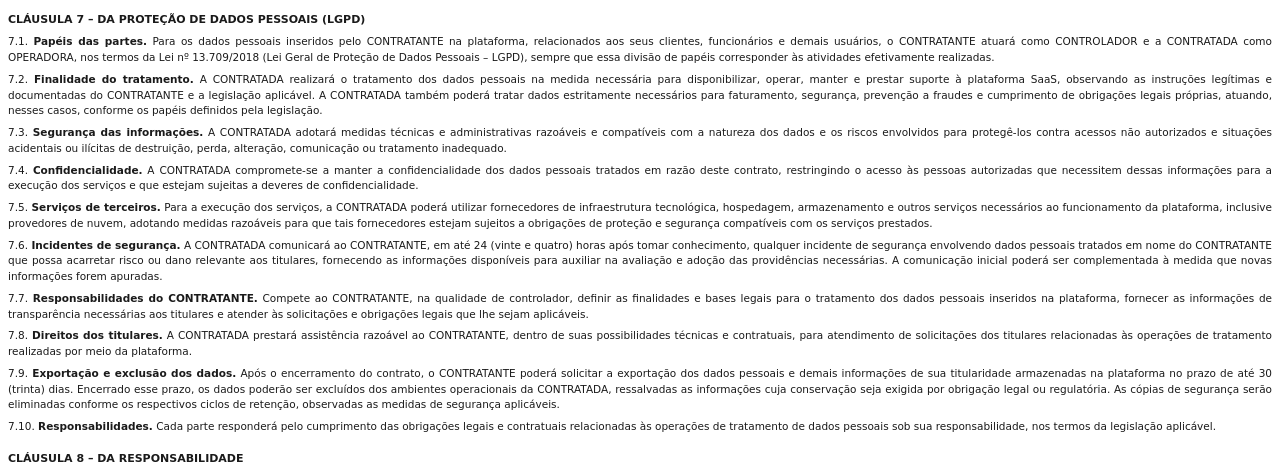
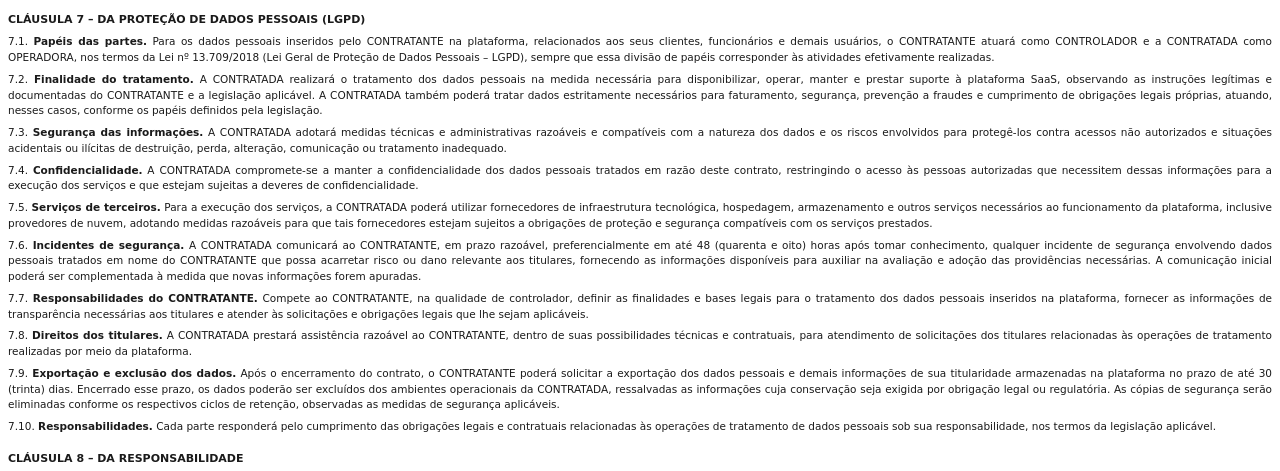
Before and after one commit to AdrianoBianchiCros/Barbearia, a Laravel app: template api/resources/views/contratos/prestacao-servico.blade.php in a window 1280 px wide. Shown: the part 972-1443 px from the top of the page. Run offline with Laravel 12, Linux system fonts and the light colour scheme; the template is opened without the code that fills it: most values are stand-ins (such as "Sample title", 1, 10 or a date in 2020).

Commit message:
Contrato: aviso de incidente em prazo razoável, preferencialmente até 48 h
A cláusula 7.6 dizia "em até 24 horas", prazo apertado para uma operação
pequena (descumprir seria quebra de contrato). Passa a "em prazo razoável,
preferencialmente em até 48 horas", o usual no mercado.

Co-Authored-By: Claude Opus 5.5 <noreply@anthropic.com>

```diff
--- a/api/resources/views/contratos/prestacao-servico.blade.php
+++ b/api/resources/views/contratos/prestacao-servico.blade.php
@@ -147,8 +147,8 @@
     de infraestrutura tecnológica, hospedagem, armazenamento e outros serviços necessários ao funcionamento da
     plataforma, inclusive provedores de nuvem, adotando medidas razoáveis para que tais fornecedores estejam sujeitos a
     obrigações de proteção e segurança compatíveis com os serviços prestados.</p>
-<p>7.6. <strong>Incidentes de segurança.</strong> A CONTRATADA comunicará ao CONTRATANTE, em até 24 (vinte e quatro)
-    horas após tomar conhecimento, qualquer incidente de segurança envolvendo dados pessoais tratados em nome do
+<p>7.6. <strong>Incidentes de segurança.</strong> A CONTRATADA comunicará ao CONTRATANTE, em prazo razoável,
+    preferencialmente em até 48 (quarenta e oito) horas após tomar conhecimento, qualquer incidente de segurança envolvendo dados pessoais tratados em nome do
     CONTRATANTE que possa acarretar risco ou dano relevante aos titulares, fornecendo as informações disponíveis para
     auxiliar na avaliação e adoção das providências necessárias. A comunicação inicial poderá ser complementada à
     medida que novas informações forem apuradas.</p>
```
Also changed, not shown: README.md.
